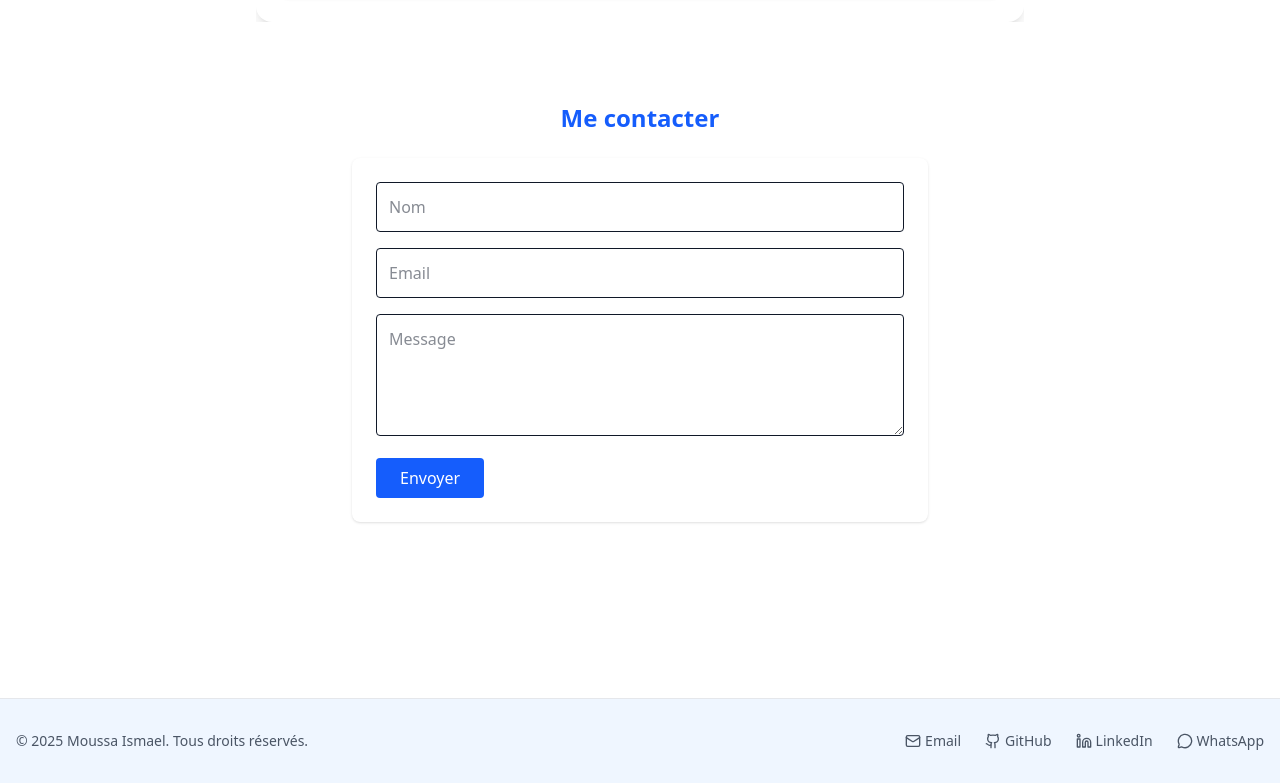
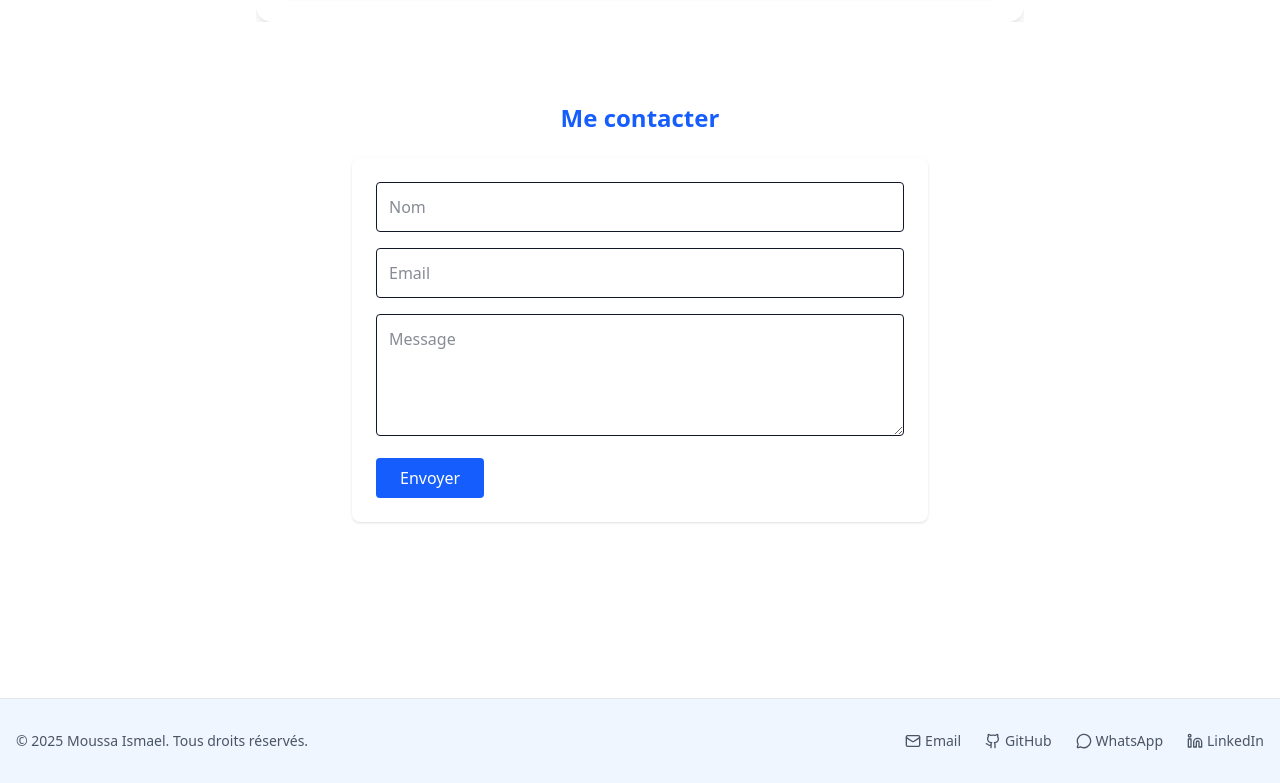
Before and after one commit to Ismail0u/portfolio, a React (Vite) app in the folder portfolio/: page / in a window 1280 px wide. Shown: the part 5403-6186 px from the top of the page. Built offline with nearby package versions, Linux system fonts and the light colour scheme.

Commit message:
version stable 2.2

```diff
--- a/portfolio/src/components/Footer.jsx
+++ b/portfolio/src/components/Footer.jsx
@@ -31,6 +31,15 @@ export default function Footer() {
             GitHub
           </a>
           <a
+            href="https://wa.me/22789558380"
+            className="hover:text-green-600 dark:hover:text-green-400 flex items-center"
+            target="_blank"
+            rel="noopener noreferrer"
+          >
+            <MessageCircle className="w-4 h-4 mr-1" />
+            WhatsApp
+          </a>
+          <a
             href="https://www.linkedin.com/in/ismael-moussa-314a78355/"
             className="hover:text-blue-600 dark:hover:text-blue-400 flex items-center"
             target="_blank"
@@ -39,15 +48,6 @@ export default function Footer() {
             <Linkedin className="w-4 h-4 mr-1" />
             LinkedIn
           </a>
-          <a
-  href="https://wa.me/22789558380"
-  className="hover:text-green-600 dark:hover:text-green-400 flex items-center"
-  target="_blank"
-  rel="noopener noreferrer"
->
-  <MessageCircle className="w-4 h-4 mr-1" />
-  WhatsApp
-</a>
         </div>
       </div>
     </footer>
```
